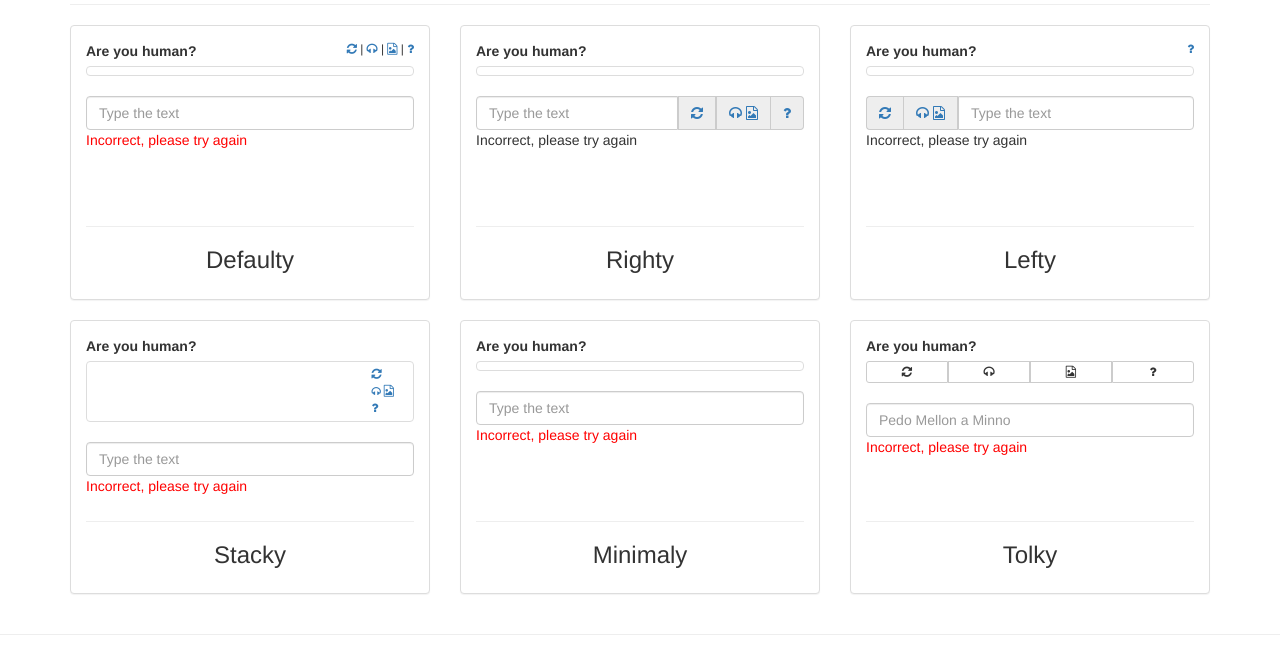
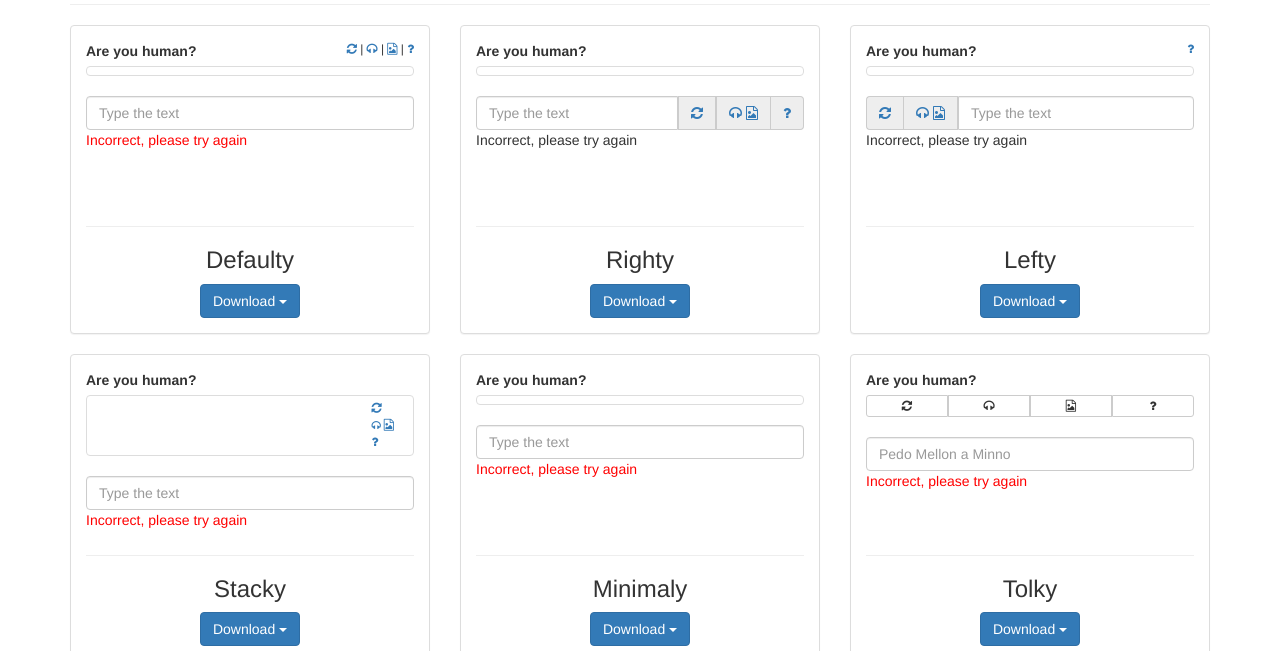
Before and after one commit to georstef/bootstrap-recaptcha, a website: page index.html in a window 1280 px wide. Shown: the part 463-1114 px from the top of the page. Drawn offline with nearby package versions, Linux system fonts and the light colour scheme.

Commit message:
added download buttons to index

```diff
--- a/index.html
+++ b/index.html
@@ -53,6 +53,14 @@
               <hr>
                 <div class="text-center">
                   <h3>Defaulty</h3>
+                  <div class="btn-group">
+                    <a class="btn btn-primary dropdown-toggle" data-toggle="dropdown" href="#">Download
+                      <span class="caret"></span>
+                    </a>
+                    <ul class="dropdown-menu">
+                      <li><a target="_blank" href="https://raw.githubusercontent.com/georstef/bootstrap-recaptcha/gh-pages/themes/defaulty/defaulty.html">defaulty.html</a></li>
+                    </ul>
+                  </div>
                  </div>
             </div>
           </div>
@@ -64,6 +72,14 @@
                 <hr>
                 <div class="text-center">
                   <h3>Righty</h3>
+                  <div class="btn-group">
+                    <a class="btn btn-primary dropdown-toggle" data-toggle="dropdown" href="#">Download
+                      <span class="caret"></span>
+                    </a>
+                    <ul class="dropdown-menu">
+                      <li><a target="_blank" href="https://raw.githubusercontent.com/georstef/bootstrap-recaptcha/gh-pages/themes/righty/righty.html">righty.html</a></li>
+                    </ul>
+                  </div>
                 </div>
               </div>
             </div>
@@ -75,6 +91,14 @@
                 <hr>
                 <div class="text-center">
                   <h3>Lefty</h3>
+                  <div class="btn-group">
+                    <a class="btn btn-primary dropdown-toggle" data-toggle="dropdown" href="#">Download
+                      <span class="caret"></span>
+                    </a>
+                    <ul class="dropdown-menu">
+                      <li><a target="_blank" href="https://raw.githubusercontent.com/georstef/bootstrap-recaptcha/gh-pages/themes/lefty/lefty.html">lefty.html</a></li>
+                    </ul>
+                  </div>
                 </div>
               </div>
             </div>
@@ -86,6 +110,14 @@
                 <hr>
                 <div class="text-center">
                   <h3>Stacky</h3>
+                  <div class="btn-group">
+                    <a class="btn btn-primary dropdown-toggle" data-toggle="dropdown" href="#">Download
+                      <span class="caret"></span>
+                    </a>
+                    <ul class="dropdown-menu">
+                      <li><a target="_blank" href="https://raw.githubusercontent.com/georstef/bootstrap-recaptcha/gh-pages/themes/stacky/stacky.html">stacky.html</a></li>
+                    </ul>
+                  </div>
                 </div>
               </div>
             </div>
@@ -97,6 +129,14 @@
                 <hr>
                 <div class="text-center">
                   <h3>Minimaly</h3>
+                  <div class="btn-group">
+                    <a class="btn btn-primary dropdown-toggle" data-toggle="dropdown" href="#">Download
+                      <span class="caret"></span>
+                    </a>
+                    <ul class="dropdown-menu">
+                      <li><a target="_blank" href="https://raw.githubusercontent.com/georstef/bootstrap-recaptcha/gh-pages/themes/minimaly/minimaly.html">minimaly.html</a></li>
+                    </ul>
+                  </div>
                 </div>
               </div>
             </div>
@@ -108,7 +148,15 @@
                 <hr>
                 <div class="text-center">
                   <h3>Tolky</h3>
-                </div>
+                  <div class="btn-group">
+                    <a class="btn btn-primary dropdown-toggle" data-toggle="dropdown" href="#">Download
+                      <span class="caret"></span>
+                    </a>
+                    <ul class="dropdown-menu">
+                      <li><a target="_blank" href="https://raw.githubusercontent.com/georstef/bootstrap-recaptcha/gh-pages/themes/tolky/tolky.html">tolky.html</a></li>
+                    </ul>
+                  </div>
+              </div>
               </div>
             </div>
           </div>
```
